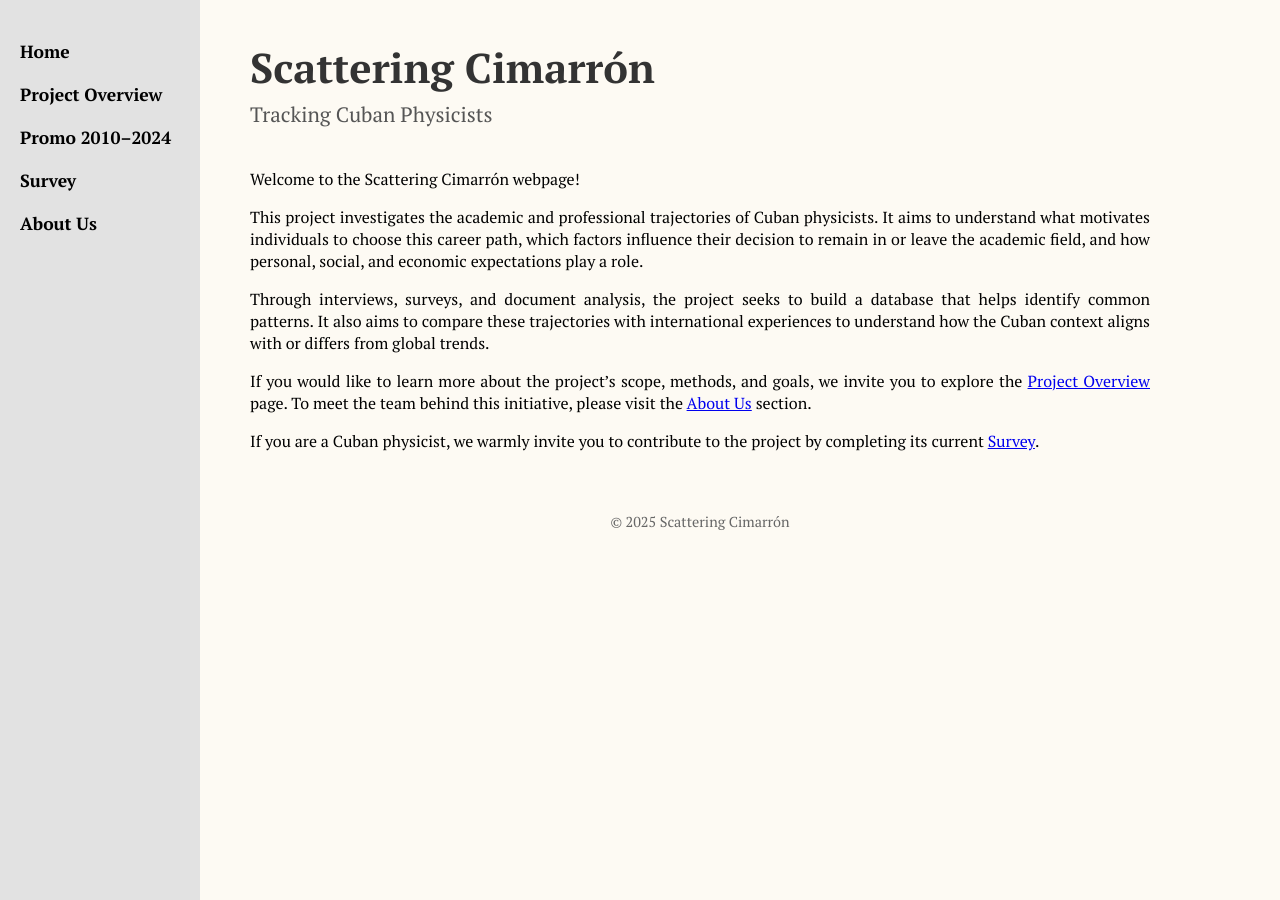
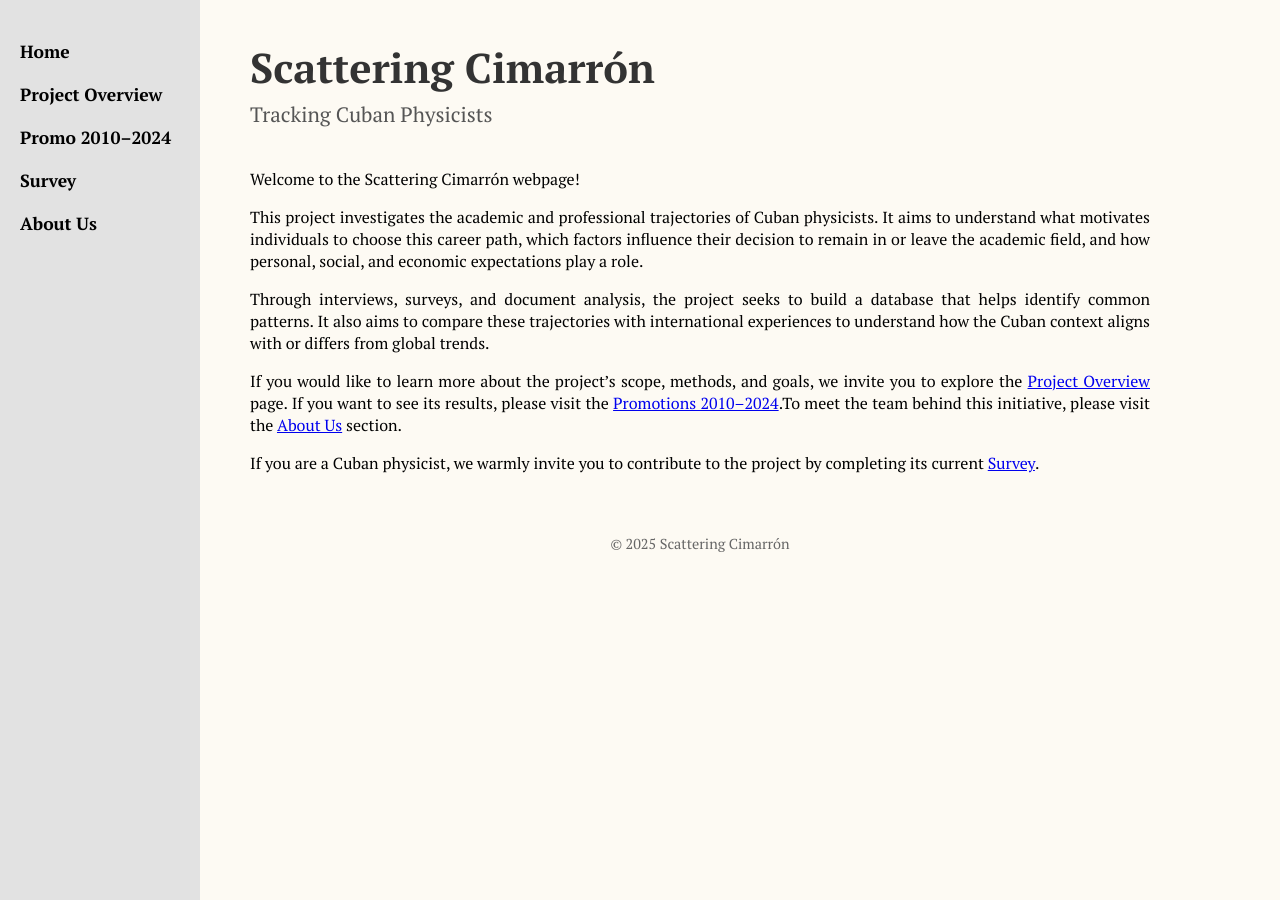
Before and after one commit to Gretica/Tracking_Cuban_Physicists, a Jekyll site: the page built from index.md, in a window 1280 px wide. Built offline with Jekyll 4.4.1, drawn with Linux system fonts in a browser that asks for light colours.

Commit message:
Update index.md

```diff
--- a/index.md
+++ b/index.md
@@ -8,6 +8,6 @@ This project investigates the academic and professional trajectories of Cuban ph
 
 Through interviews, surveys, and document analysis, the project seeks to build a database that helps identify common patterns. It also aims to compare these trajectories with international experiences to understand how the Cuban context aligns with or differs from global trends.
 
-If you would like to learn more about the project’s scope, methods, and goals, we invite you to explore the <a href="{{ site.baseurl }}/Project/">Project Overview</a> page. To meet the team behind this initiative, please visit the <a href="{{ site.baseurl }}/Aboutus/">About Us</a> section.
+If you would like to learn more about the project’s scope, methods, and goals, we invite you to explore the <a href="{{ site.baseurl }}/Project/">Project Overview</a> page. If you want to see its results, please visit the [Promotions 2010–2024](/Promo_2010_2024/).To meet the team behind this initiative, please visit the <a href="{{ site.baseurl }}/Aboutus/">About Us</a> section.
 
 If you are a Cuban physicist, we warmly invite you to contribute to the project by completing its current <a href="{{ site.baseurl }}/survey/">Survey</a>.
```
